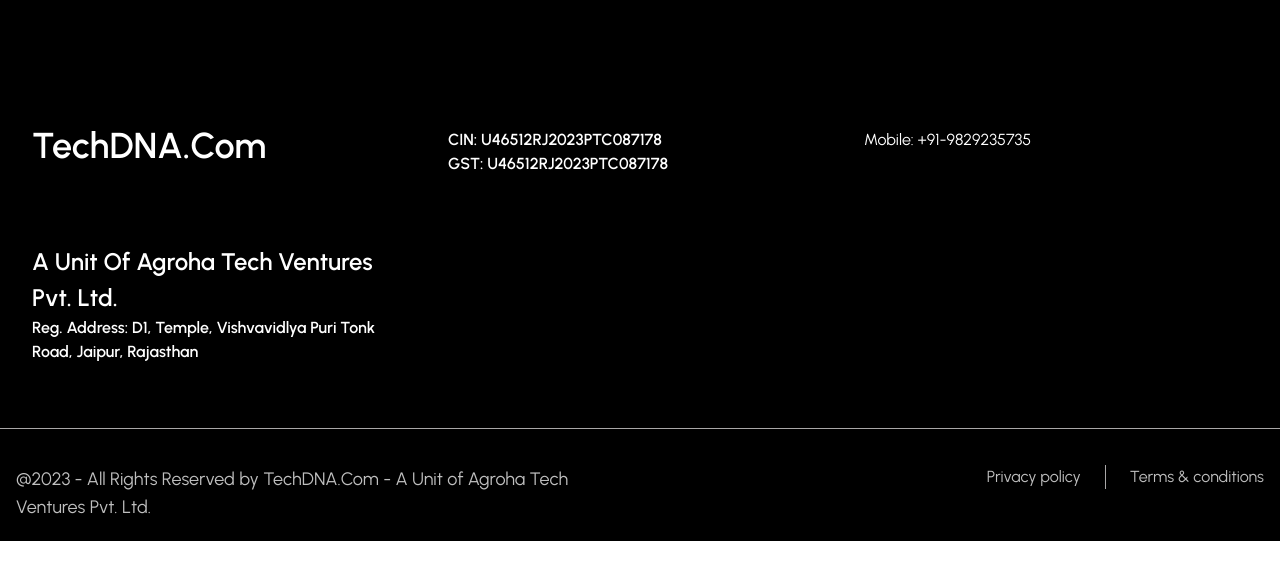
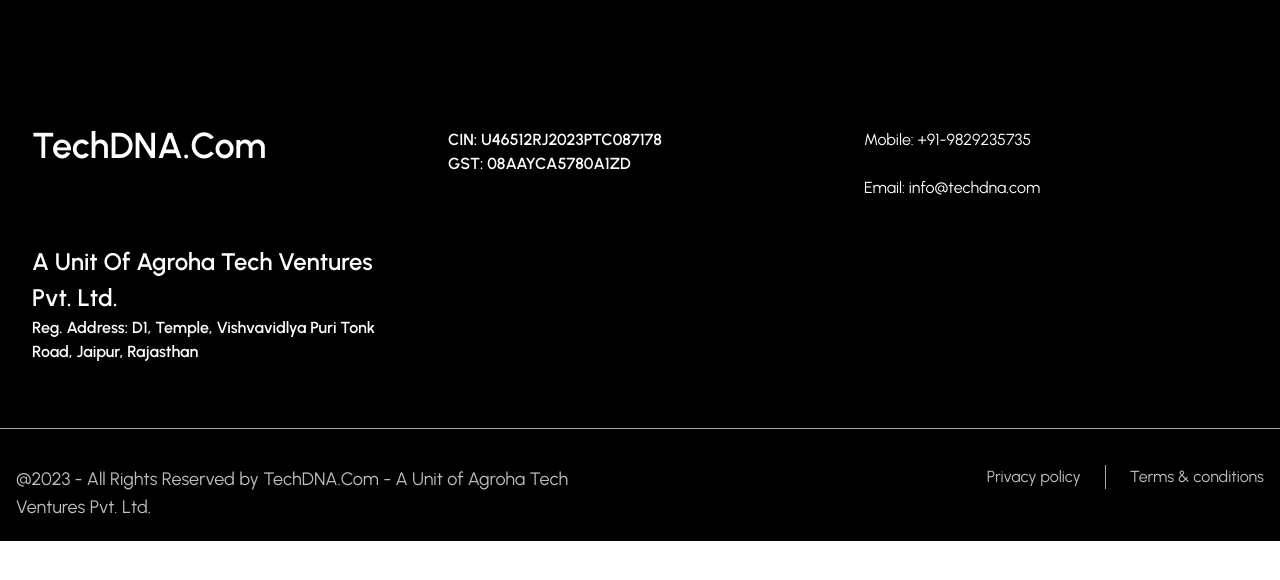
Before and after one commit to RamsaTech/TechDNA, a Next.js app: page /components/Footer in a window 1280 px wide. Shown: the top 580 px of the page. Built offline with nearby package versions, Linux system fonts and the light colour scheme.

Commit message:
Update contact details

```diff
--- a/pages/components/Footer/index.tsx
+++ b/pages/components/Footer/index.tsx
@@ -57,9 +57,9 @@
                     </div>
 
                     {/* CLOUMN-2/3 */}
-<div className='col-span-4'> <h4  className='text-white text-1xl font-semibold'>CIN: U46512RJ2023PTC087178</h4> <h4  className='text-white text-1xl font-semibold'>GST: U46512RJ2023PTC087178</h4> </div>
+<div className='col-span-4'> <h4  className='text-white text-1xl font-semibold'>CIN: U46512RJ2023PTC087178</h4> <h4  className='text-white text-1xl font-semibold'>GST: 08AAYCA5780A1ZD</h4> </div>
 
- <div className='col-span-4'><h4 className='text-white'>Mobile: +91-9829235735</h4></div>
+ <div className='col-span-4'><h4 className='text-white'>Mobile: +91-9829235735</h4><br/><h4 className='text-white'>Email: info@techdna.com</h4></div>
 
                      {/*{products.map((product) => (
                         <div key={product.id} className="group relative col-span-2">
```
